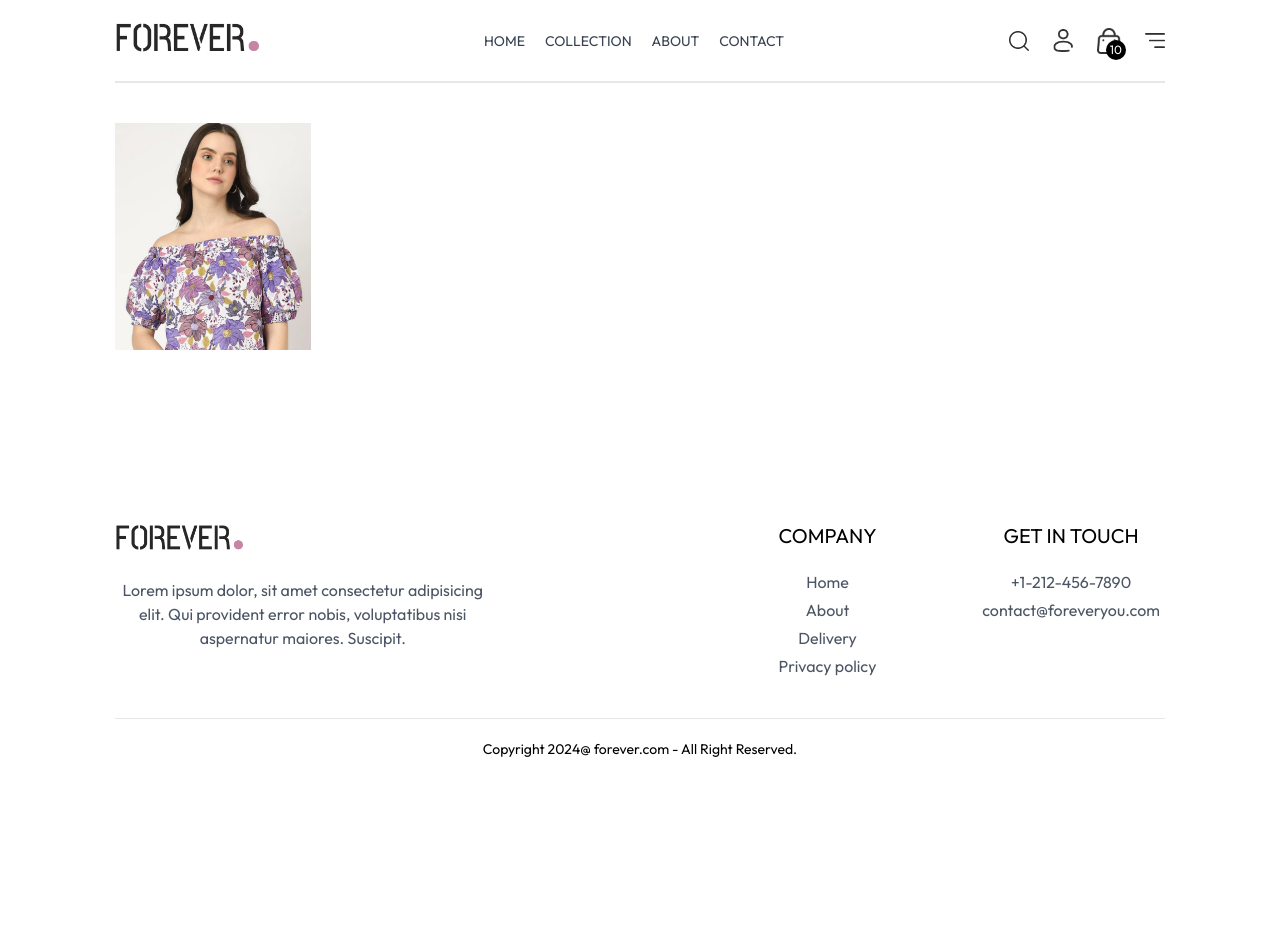
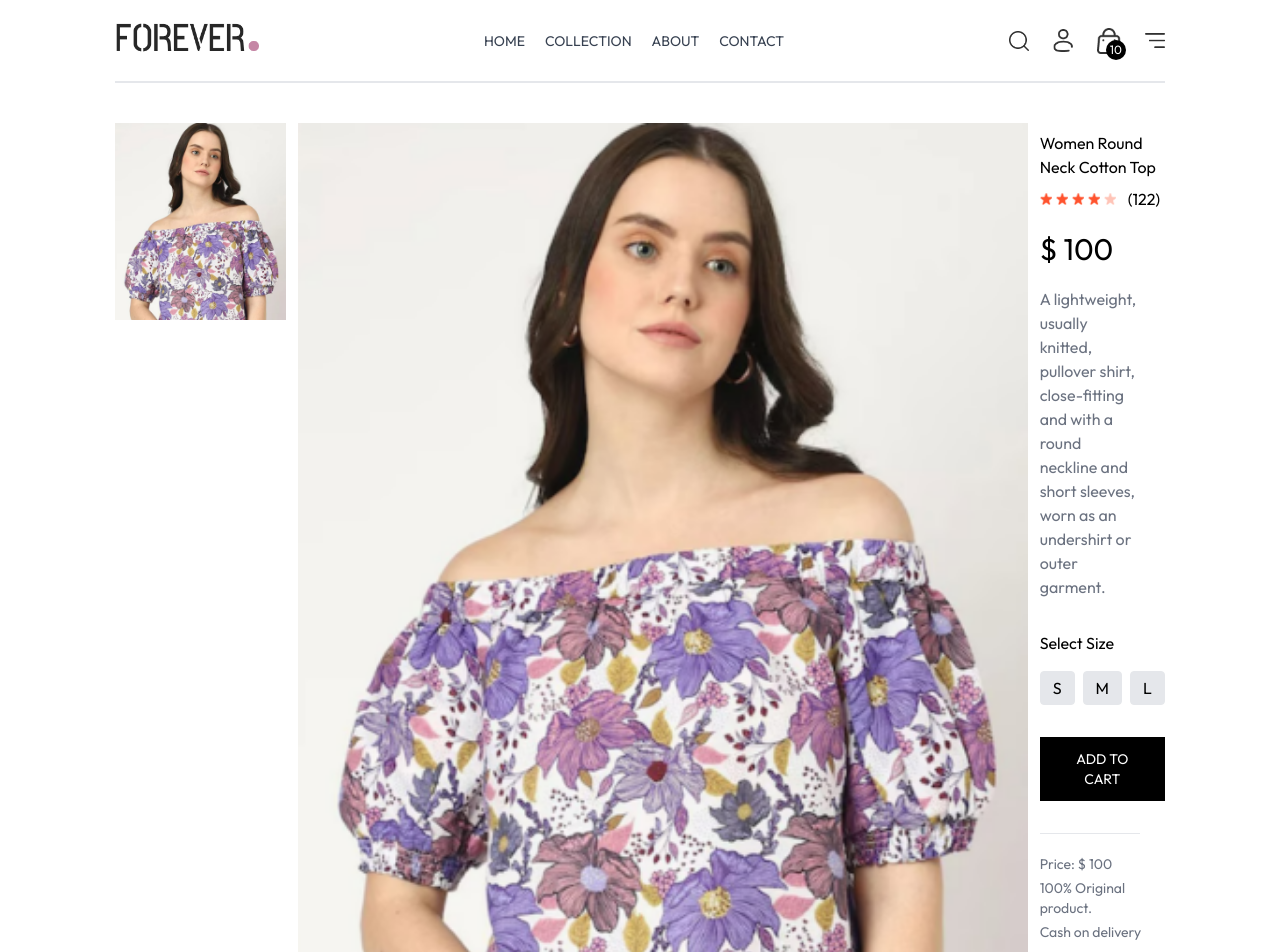
Before and after one commit to MarioCamayo/e-commerce-react, a React (Vite) app: page /product/aaaaa in a window 1280 px wide. Shown: the top 952 px of the page. Before the commit the page ends 800 px from the top, so only its background shows below. Built offline with nearby package versions, Linux system fonts and the light colour scheme.

Commit message:
se las imagenes  y estilos para la página productos

```diff
--- a/src/index.css
+++ b/src/index.css
@@ -24,6 +24,10 @@
   font-style: normal;
 }
 
+::-webkit-scrollbar{
+  display: none;
+}
+
 
 @media(max-width:640px){
   a.active{
--- a/src/pages/Product.jsx
+++ b/src/pages/Product.jsx
@@ -1,13 +1,15 @@
 import { useContext, useEffect, useState } from "react";
 import { useParams } from "react-router-dom"
 import { ShopContext } from "../context/ShopContext";
+import { assets } from "../assets/assets";
 
 const Product = () => {
 
   const {productId} =  useParams()
-  const {products} = useContext(ShopContext)
+  const {products, currency} = useContext(ShopContext)
   const [productData, setProductData] = useState(false)
   const [image, setImage] = useState('')
+  const [size, setSize] = useState('')
 
   const fetchProductData =async () =>{
 
@@ -46,12 +48,63 @@
           <div className="flex sm:flex-col overflow-x-auto sm:overflow-y-scroll justify-between sm:justify-normal sm:w-[18.7%] w-full">
             {
               productData.image.map((image, index) => (
-                <img key={index} src={image} alt="product image" className="w-[
+                <img
+                onClick={()=>setImage(image)}
+                 key={index}
+                 src={image}
+                 alt="product image"
+                 className="w-[
                 24%] sm:w-full sm:mb-3 flex-shrink-0 cursor-pointer" />)
 
               )
             }
 
+          </div>
+
+
+          <div className="w-full sm:w-[80%]">
+             <img
+             className="w-full h-auto"
+             src= {image} alt="" />
+          </div>
+
+          {/* products info */}
+
+          <div className="flex-1">
+            <h1 className="font-medium text-2 mt-2"> {productData.name} </h1>
+            <div className="flex items-center gap-1 mt-2">
+                <img src= {assets.star_icon } alt="star_icon" className="w-3 5" />
+                <img src= {assets.star_icon } alt="star_icon" className="w-3 5" />
+                <img src= {assets.star_icon } alt="star_icon" className="w-3 5" />
+                <img src= {assets.star_icon } alt="star_icon" className="w-3 5" />
+                <img src= {assets.star_dull_icon } alt="star_dull_icon" className="w-3 5" />
+                <p className="pl-2">(122)</p>
+            </div>
+            <p className="mt-5 text-3xl font-medium"> {currency} {productData.price} </p>
+            <p className="mt-5 text-gray-500 md:w-4/5"> {productData.description} </p>
+            <div className="flex flex-col gap-4 my-8">
+                <p>Select Size</p>
+                <div className="flex gap-2">
+                  {productData.sizes.map((item, index)=>(
+                    <button
+                    key={index}
+                    className={` border bg-gray-200 py-1 px-3 rounded
+                      ${item === size ? 'border-orange-700 ':''}`}
+                    onClick={()=>setSize(item)}>{item}
+                    </button>
+
+                  ))}
+                </div>
+            </div>
+
+            <button className="bg-black text-white px-8 py-3 text-sm active:bg-gray-700">ADD TO CART</button>
+            <hr className="mt-8 sm:w-4/5"/>
+            <div className="text-sm text-gray-500 mt-5 flex flex-col gap-1">
+              <p>Price: {currency} {productData.price}</p>
+              <p>100% Original product.</p>
+              <p>Cash on delivery</p>
+
+            </div>
           </div>
 
         </div>
```
